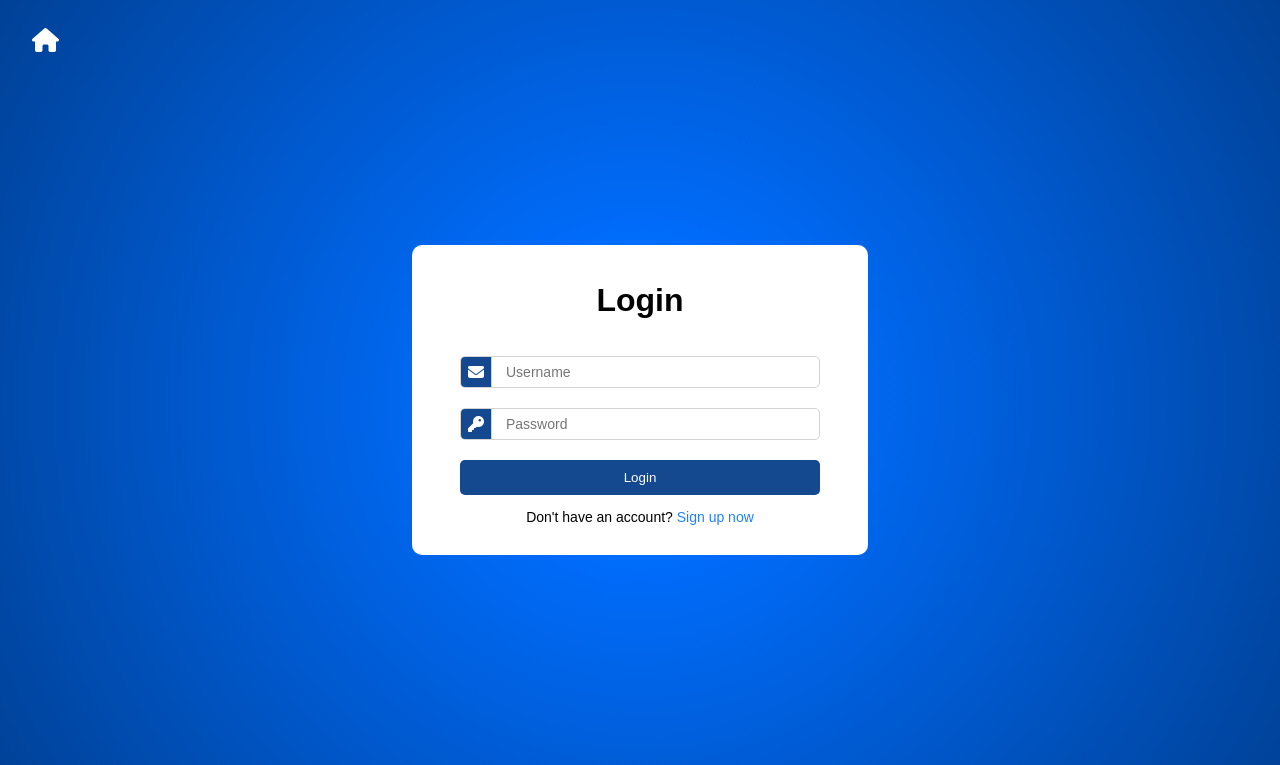
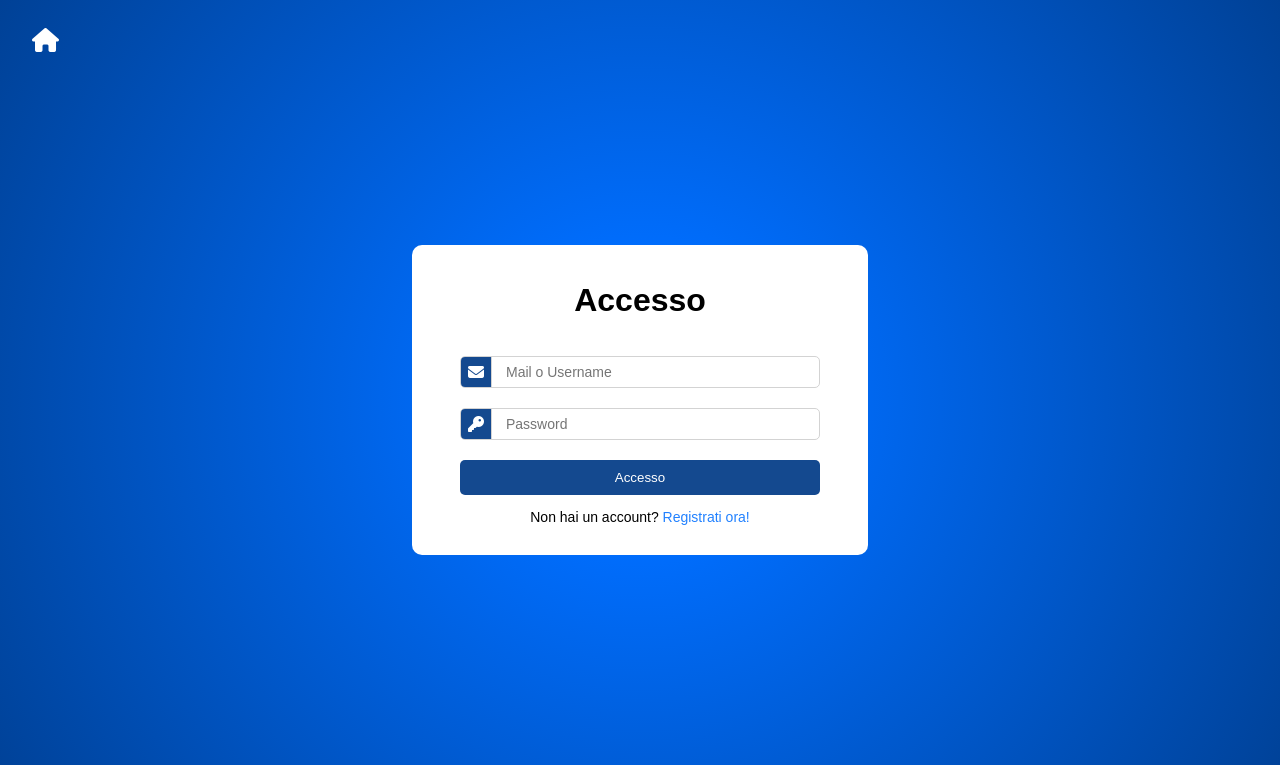
Before and after one commit to GabriRota/DeckShow, a Django app: page /login/ in a window 1280 px wide. Shown: the top 765 px of the page. Run offline with Django 5.2, Linux system fonts and the light colour scheme.

Commit message:
Refactoring e aggiornamento tesi

```diff
--- a/templates/index.html
+++ b/templates/index.html
@@ -15,7 +15,7 @@
     <span class="esplora-text">Esplora</span>
   </h2>
   <form method="get" action="{% url 'index' %}" class="ricerca">
-    <input class="barraRicerca" name="query" placeholder="Search...">
+    <input class="barraRicerca" name="query" placeholder="Cerca...">
     <button type="submit"><i class="fa-solid fa-magnifying-glass" style="color: #ffffff;"></i></button>
   </form>
   <div class="right"></div>
--- a/templates/login.html
+++ b/templates/login.html
@@ -4,14 +4,14 @@
 <head>
     <meta charset="UTF-8">
     <meta name="viewport" content="width=device-width, initial-scale=1.0">
-    <title>Login</title>
+    <title>Accesso</title>
     <link rel="stylesheet" href="{% static 'css/reg-log.css' %}">
     <link rel="stylesheet" href="https://cdnjs.cloudflare.com/ajax/libs/font-awesome/6.7.2/css/all.min.css" integrity="sha512-Evv84Mr4kqVGRNSgIGL/F/aIDqQb7xQ2vcrdIwxfjThSH8CSR7PBEakCr51Ck+w+/U6swU2Im1vVX0SVk9ABhg==" crossorigin="anonymous" referrerpolicy="no-referrer" />
 </head>
 <body>
     <a href="{% url 'index' %}" class="home-button"><i class="fa-solid fa-house fa-xl" style="color: #ffffff;"></i></a>
     <div class="container">
-        <h1>Login</h1>
+        <h1>Accesso</h1>
         <div class="error">
             {% for message in messages %}
             <h5>{{message}}</h5>
@@ -21,14 +21,14 @@
             {% csrf_token %}
             <div class="field">
                 <span><i class="fa-solid fa-envelope" style="color: #ffffff;"></i></span>
-               <input type="text" placeholder="Username" name="username" required>
+               <input type="text" placeholder="Mail o Username" name="username" required>
             </div>
             <div class="field">
                 <span><i class="fa-solid fa-key" style="color: #ffffff;"></i></i></span>
                 <input type="password" placeholder="Password" name="password" required>
             </div>
-            <button type="submit">Login</button>
-            <p>Don't have an account? <a href="{% url 'signup' %}">Sign up now</a></p>
+            <button type="submit">Accesso</button>
+            <p>Non hai un account? <a href="{% url 'signup' %}">Registrati ora!</a></p>
         </form>
     </div>
 </body>
```
Also changed, not shown: templates/signup.html (+5 -5 lines), Documentazione/Diagrammi/Diagramma attivita registrazione.png (added), Documentazione/Diagrammi/Diagramma casi d'uso.png (added), Documentazione/Diagrammi/Diagramma di sequenza.jpg (added), Documentazione/Diagrammi/Diagramma di stato.jpg (added), db.sqlite3, 3 other files.
